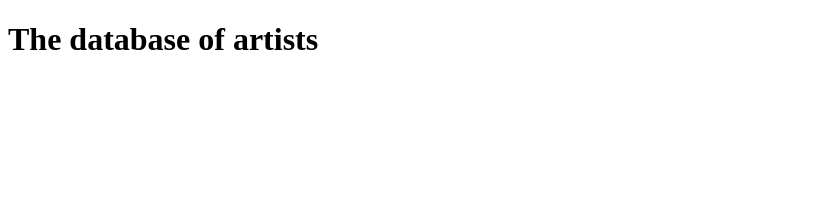
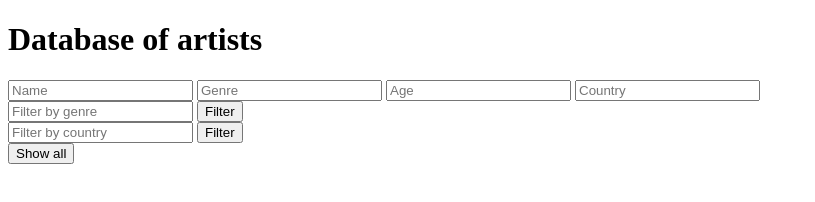
Before and after one commit to mirandalyng/U2_Lyng_M_ME132A, a plain HTML site: page index.html in a window 1280 px wide. Shown: the whole page, without its empty margins (0-815 px from the left). Drawn offline with Linux system fonts and the light colour scheme.

Commit message:
Forms
Created the layout in the HTML-file with forms for the different filters, and the create a new artist function.
   <h1>Database of artists</h1>

    <form id="create-new-artist">
        <input id ="name"type="text" placeholder="Name">
        <input id ="genre"type="text" placeholder="Genre">
        <input id ="age"type="number" placeholder="Age">
        <input id ="country"type="text" placeholder="Country">
    </form>

    <div id ="all-filters">
        <form id="filter-by-genre">
        <input id= "filter-genre" type = "text" placeholder = "Filter by genre">
            <button>Filter</button>
        </form>

        <form id="filter-by-country">
            <input id="filter-country" type = "text" placeholder="Filter by country">
            <button>Filter</button>
        </form>

        <button id="show-all" type="button">Show all</button>

    </div>

    <div id="artists"></div>

```diff
--- a/index.html
+++ b/index.html
@@ -4,12 +4,33 @@
     <meta charset="UTF-8">
     <meta http-equiv="X-UA-Compatible" content="IE=edge">
     <meta name="viewport" content="width=device-width, initial-scale=1.0">
-    <title>Database of Artists</title>
+    <title>Database of artists</title>
     <link rel="stylesheet" href="stylesheet.css">
 </head>
 <body>
-    <h1>The database of artists</h1>
+    <h1>Database of artists</h1>
 
+    <form id="create-new-artist">
+        <input id ="name"type="text" placeholder="Name">
+        <input id ="genre"type="text" placeholder="Genre">
+        <input id ="age"type="number" placeholder="Age">
+        <input id ="country"type="text" placeholder="Country">
+    </form>
+
+    <div id ="all-filters">
+        <form id="filter-by-genre">
+        <input id= "filter-genre" type = "text" placeholder = "Filter by genre">
+            <button>Filter</button>
+        </form>
+
+        <form id="filter-by-country">
+            <input id="filter-country" type = "text" placeholder="Filter by country">
+            <button>Filter</button>
+        </form>
+
+        <button id="show-all" type="button">Show all</button>
+
+    </div>
 
     <div id="artists"></div>
 
```
Also changed, not shown: main.js (line endings or trailing spaces).
